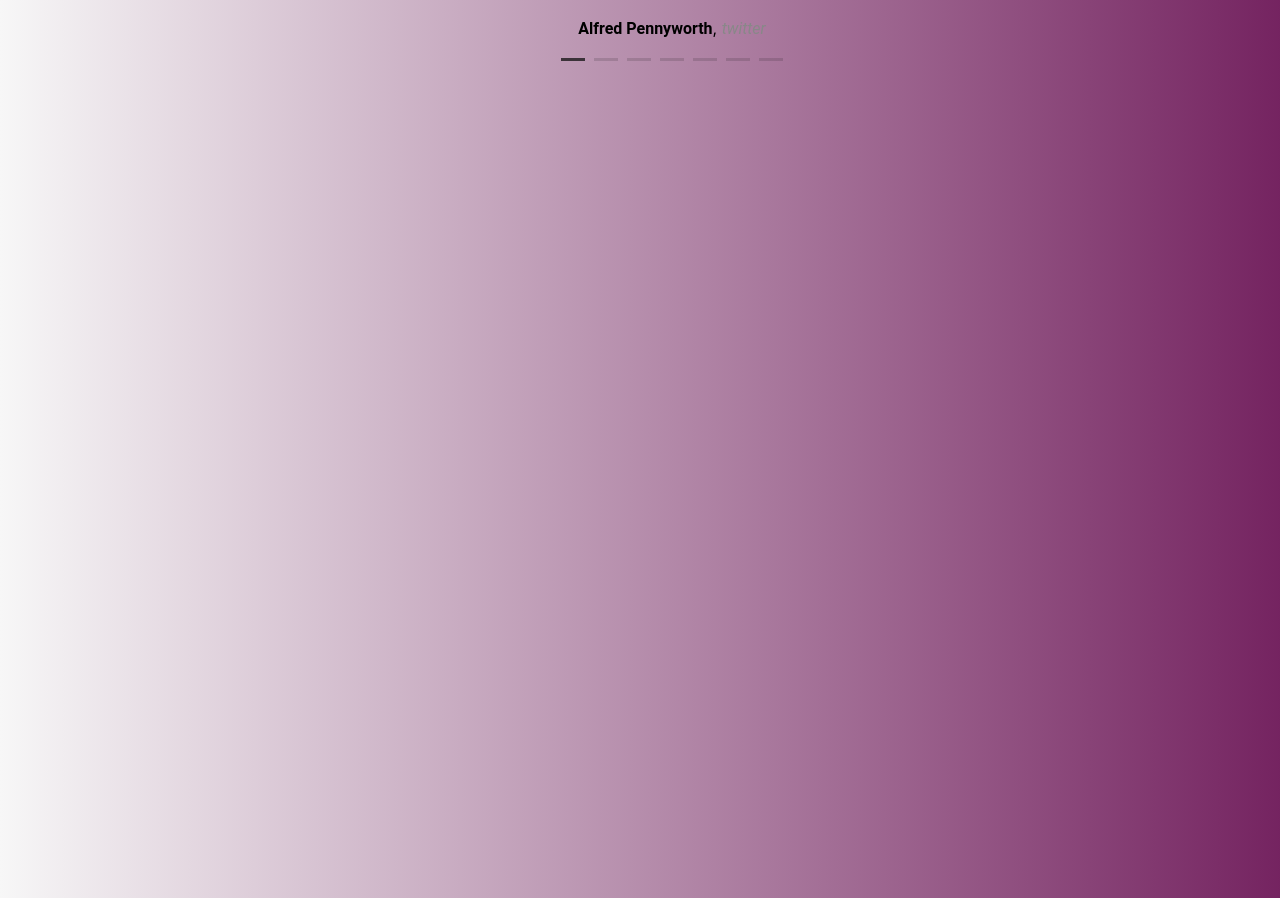
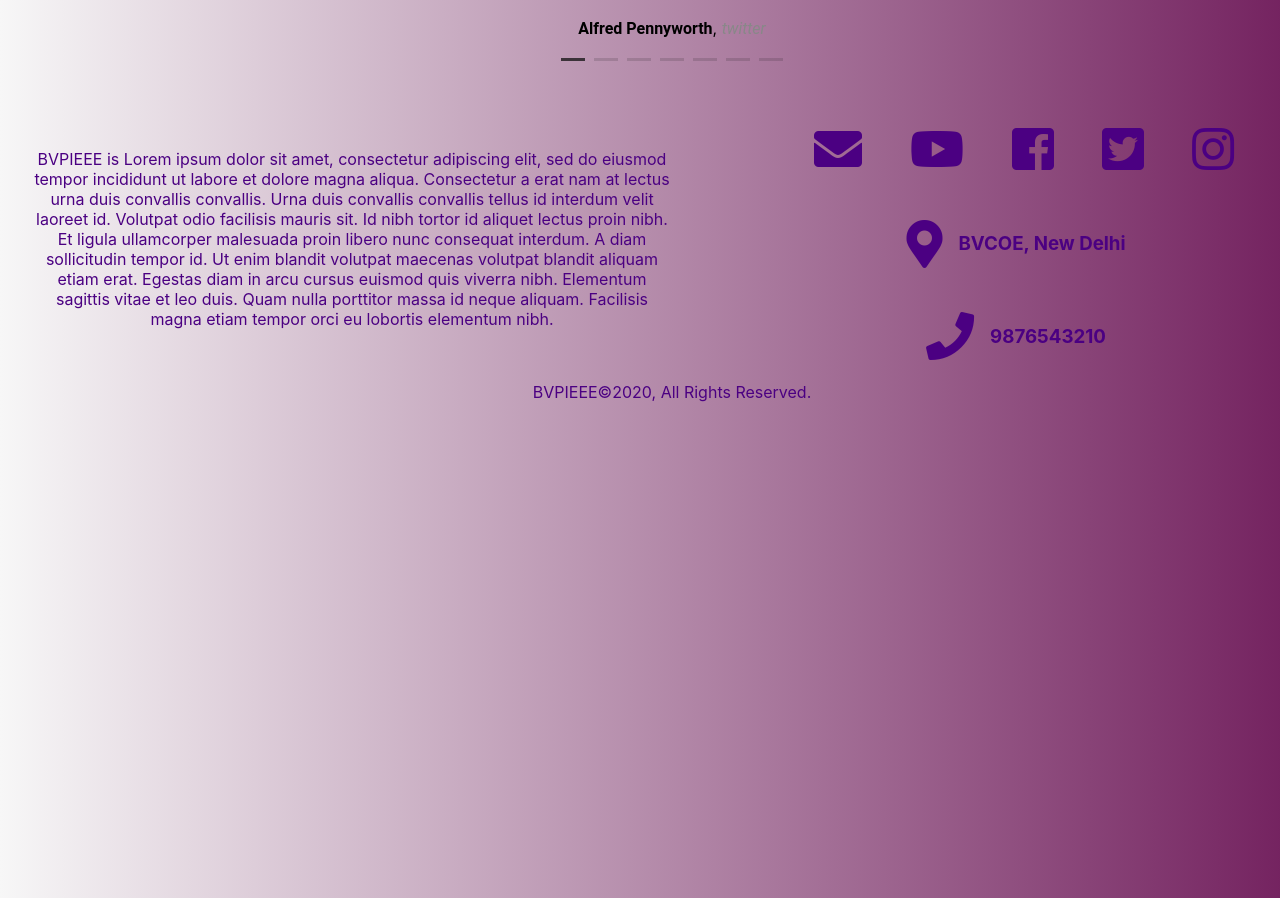
Before and after one commit to skhetarpaul/wie-2020, a React (Create React App) app: page / in a window 1280 px wide. Shown: the part 2526-3424 px from the top of the page. Built offline with nearby package versions, Linux system fonts and the light colour scheme; the HTML template or start-up script is replaced by a standard one.

Commit message:
footer added

```diff
--- a/public/index.html
+++ b/public/index.html
@@ -24,7 +24,9 @@
       work correctly both with client-side routing and a non-root public URL.
       Learn how to configure a non-root public URL by running `npm run build`.
     -->
-    <title>React App</title>
+
+    <link rel="stylesheet" href="https://use.fontawesome.com/releases/v5.6.3/css/all.css" integrity="sha384-UHRtZLI+pbxtHCWp1t77Bi1L4ZtiqrqD80Kn4Z8NTSRyMA2Fd33n5dQ8lWUE00s/" crossorigin="anonymous">
+    <title>WIE Hack 2020</title>
   </head>
   <body>
     <noscript>You need to enable JavaScript to run this app.</noscript>
--- a/src/App.js
+++ b/src/App.js
@@ -8,6 +8,8 @@ import Texter from './components/Texter'
 import Carousel from './components/Carousel'
 import {carouselSlidesData} from './components/Carousel'
 import Services from './components/Services'
+
+import Footer from './components/Footer';
 
 function App() {
   return (
@@ -33,11 +35,11 @@ function App() {
       <Services />
       <Carousel className = "carousel-judges" slides={carouselSlidesData}/>
 
-        <div className = "animation-moving">
+      <div className = "animation-moving">
 
 
 
-         {/* <Section
+        {/* <Section
           title="Section 1"
           subtitle={dummyText}
           dark={true}
@@ -53,6 +55,8 @@ function App() {
           <li></li>
         </ul>
       </div>
+
+      <Footer />
     </div>
   );
 }
--- /dev/null
+++ b/src/components/ContactPhone.css
@@ -0,0 +1,14 @@
+.ContactPhone
+{
+    display: flex;
+    flex-direction: row;
+    justify-content: center;
+    align-content: center;
+    align-items: center;
+    text-align: center;
+}
+
+.ContactPhone-Number
+{
+    padding: 1rem;
+}
--- /dev/null
+++ b/src/components/ContactPhone.js
@@ -0,0 +1,24 @@
+import React, {Component} from 'react';
+
+import './ContactPhone.css';
+
+class ContactPhone extends Component
+{
+    render() {
+        return(
+            <div className="ContactPhone">
+
+                <i className="fa-icon fa fa-phone fa-3x"></i>
+
+                <div className="ContactPhone-Number">
+
+                    <h3>9876543210</h3>
+
+                </div>
+
+            </div>
+        );
+    }
+}
+
+export default ContactPhone;
--- /dev/null
+++ b/src/components/Footer.css
@@ -0,0 +1,30 @@
+.Footer
+{
+    display: flex;
+    flex-direction: column;
+    text-align: center;
+
+    color: #4B0082;
+}
+
+.Footer-Upper
+{
+    display: flex;
+    flex-direction: row;
+}
+
+.Footer-Upper-Text, .Footer-Upper-Icons
+{
+    flex : 1;
+}
+
+.Footer-Upper-Icons
+{
+    display: flex;
+    flex-direction: column;
+}
+
+.Footer-Upper-Text
+{
+    padding: 2rem;
+}
--- /dev/null
+++ b/src/components/Footer.js
@@ -0,0 +1,36 @@
+import React, {Component} from 'react';
+
+import './Footer.css';
+
+import SocialMedia from './SocialMedia';
+
+import Location from './Location';
+import ContactPhone from './ContactPhone';
+
+class Footer extends Component
+{
+    render()
+    {
+        return (
+            <div className="Footer">
+                <div className="Footer-Upper">
+                    <div className="Footer-Upper-Text">
+                        <p> BVPIEEE is Lorem ipsum dolor sit amet, consectetur adipiscing elit, sed do eiusmod tempor incididunt ut labore et dolore magna aliqua. Consectetur a erat nam at lectus urna duis convallis convallis. Urna duis convallis convallis tellus id interdum velit laoreet id. Volutpat odio facilisis mauris sit. Id nibh tortor id aliquet lectus proin nibh. Et ligula ullamcorper malesuada proin libero nunc consequat interdum. A diam sollicitudin tempor id. Ut enim blandit volutpat maecenas volutpat blandit aliquam etiam erat. Egestas diam in arcu cursus euismod quis viverra nibh. Elementum sagittis vitae et leo duis. Quam nulla porttitor massa id neque aliquam. Facilisis magna etiam tempor orci eu lobortis elementum nibh. </p>
+                    </div>
+
+                    <div className="Footer-Upper-Icons">
+                        <SocialMedia />
+                        <Location />
+                        <ContactPhone />
+                    </div>
+                </div>
+
+                <div className="Footer-Lower">
+                    BVPIEEE©2020, All Rights Reserved.
+                </div>
+            </div>
+        );
+    }
+}
+
+export default Footer;
--- /dev/null
+++ b/src/components/Location.css
@@ -0,0 +1,14 @@
+.Location
+{
+    display: flex;
+    flex-direction: row;
+    justify-content: center;
+    align-content: center;
+    align-items: center;
+    text-align: center;
+}
+
+.Location-Address
+{
+    padding: 1rem;
+}
--- /dev/null
+++ b/src/components/Location.js
@@ -0,0 +1,30 @@
+import React, {Component} from 'react';
+
+import './Location.css';
+
+class Location extends Component
+{
+    render() {
+        return(
+            <div className="Location">
+
+                <i className="fas fa-map-marker-alt fa-3x"></i>
+
+                <div className="Location-Address">
+
+                    <h3>BVCOE, New Delhi</h3>
+
+                    {/* <p>
+                        Bharati Vidyapeeth's College of Engineering,
+                    </p>
+                    <p >
+                        Rohtak Road, A-4 Block, Paschim Vihar, New Delhi, Delhi 110063
+                    </p> */}
+                </div>
+
+            </div>
+        );
+    }
+}
+
+export default Location;
--- /dev/null
+++ b/src/components/SocialMedia.css
@@ -0,0 +1,65 @@
+.SocialMedia-Icons-Links
+{
+    padding: 0.5rem;
+    margin: 1rem;
+}
+
+.SocialMedia
+{
+    display: flex;
+    flex-direction: row;
+    flex-wrap: wrap;
+    justify-content: center;
+    align-content: center;
+    align-items: center;
+    text-align: center;
+}
+
+.SocialMedia-Icons
+{
+    color: #4B0082;
+
+    transition-property: color;
+    transition-duration: 0.5s;
+}
+
+
+#Youtube-Icon:hover
+{
+    color: #c4302b;
+}
+
+#Instagram-Icon:hover
+{
+    color: #dd2a7b;
+}
+
+#Facebook-Icon:hover
+{
+    color: #3b5998;
+}
+
+#Email-Icon:hover
+{
+    color: #D44638;
+}
+
+#Twitter-Icon:hover
+{
+    color: #00acee;
+}
+
+#Telephone-Icon:hover
+{
+    color:green
+}
+
+@media (max-width: 600px)
+{
+    .SocialMedia-Icons-Links
+    {
+        padding: 0.5rem;
+        margin: 1rem;
+    }
+
+}
--- /dev/null
+++ b/src/components/SocialMedia.js
@@ -0,0 +1,38 @@
+import React, {Component} from 'react';
+
+import './SocialMedia.css';
+
+class SocialMedia extends Component
+{
+    render() {
+        return(
+
+            <div className="SocialMedia">
+
+
+                <a className="SocialMedia-Icons-Links" href="">
+                    <i id="Email-Icon" class="SocialMedia-Icons fas fa-envelope fa-3x"></i>
+                </a>
+
+                <a className="SocialMedia-Icons-Links" href="">
+                    <i id="Youtube-Icon" class="SocialMedia-Icons fab fa-youtube fa-3x"></i>
+                </a>
+
+                <a className="SocialMedia-Icons-Links" href="">
+                    <i id="Facebook-Icon" class="SocialMedia-Icons fa-icon fab fa-facebook-square fa-3x" ></i>
+                </a>
+
+                <a className="SocialMedia-Icons-Links" href="https://www.twitter.com">
+                    <i id="Twitter-Icon" class="SocialMedia-Icons fa-icon fab fa-twitter-square fa-3x" ></i>
+                </a>
+
+                <a className="SocialMedia-Icons-Links" href="https://www.instagram.com/aagaaz.bvcoe">
+                    <i id="Instagram-Icon" class="SocialMedia-Icons fa-icon fab fa-instagram fa-3x" ></i>
+                </a>
+
+            </div>
+        );
+    }
+}
+
+export default SocialMedia;
```
